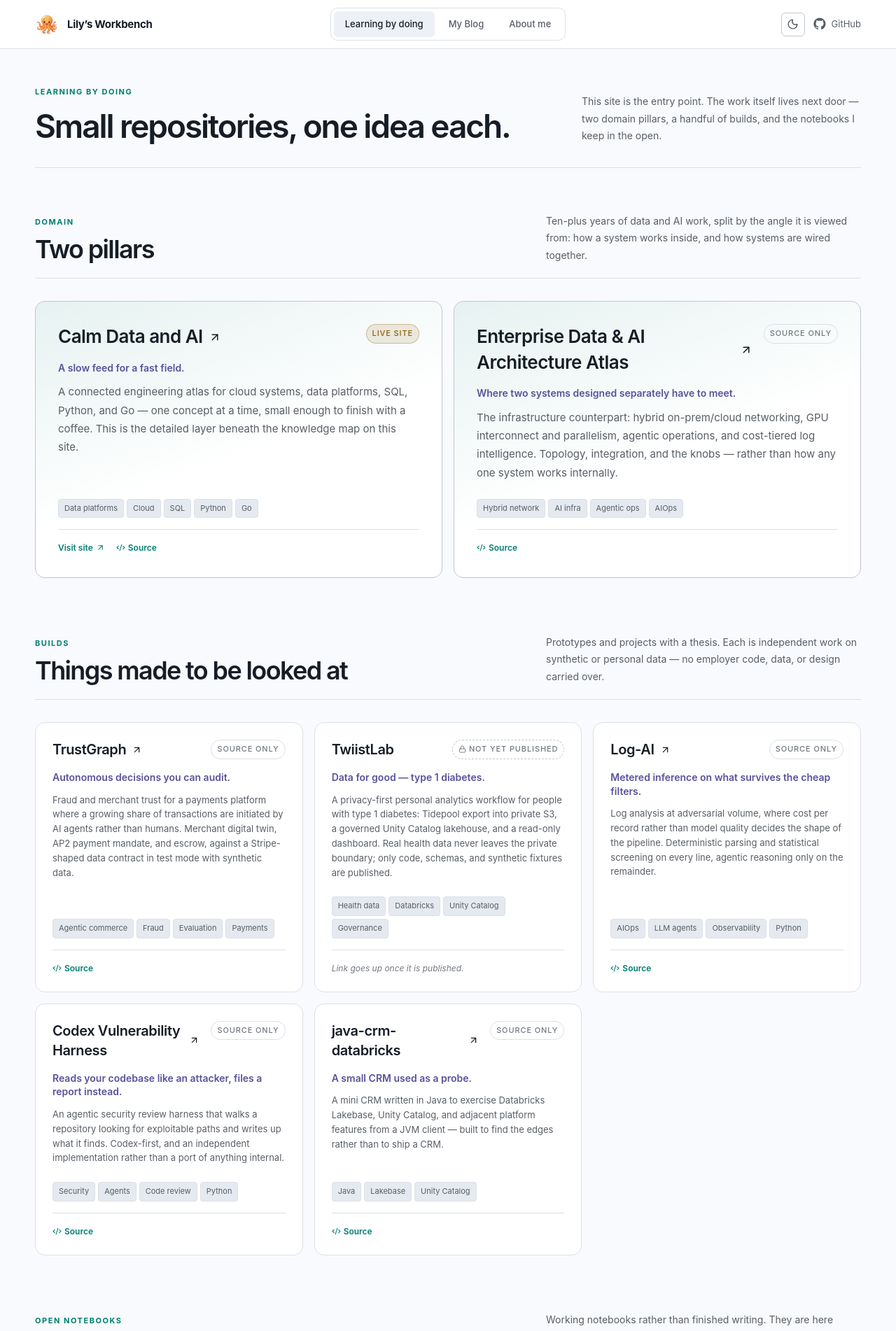
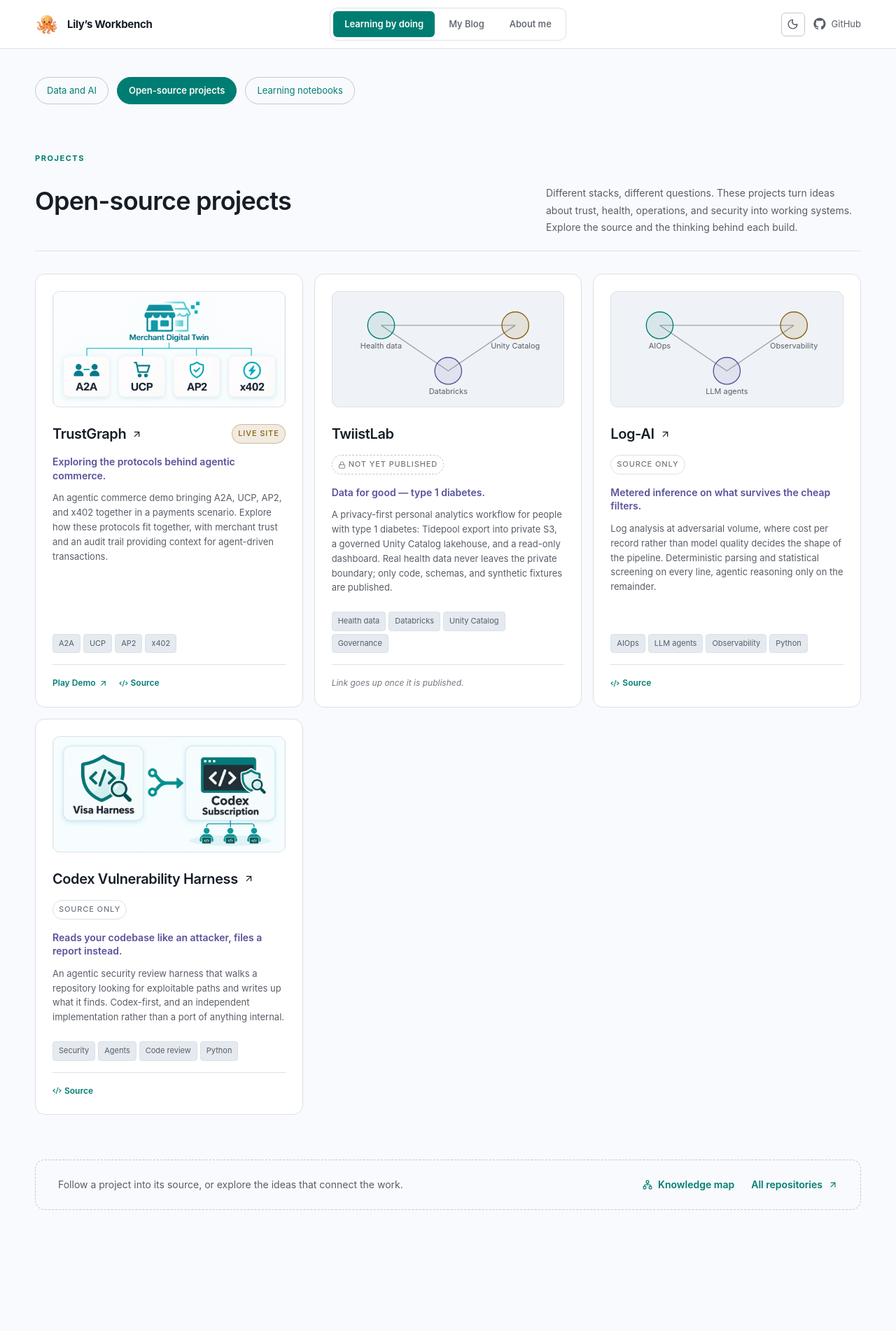
Before and after one commit to Lily-Feng/Lily-Feng.github.io, a React (Vite) app: page /work in a window 1280 px wide. Shown: the top 1902 px of the page at 70% size. After the commit the page ends 1833 px from the top, so only its background shows below. Built offline with nearby package versions, Linux system fonts and the light colour scheme.

Commit message:
Adding codex security harness and TrustGraph thumbnail in open source

```diff
--- a/src/components/RepoCard.tsx
+++ b/src/components/RepoCard.tsx
@@ -1,15 +1,30 @@
+import { Link } from "react-router-dom";
 import { ArrowUpRight, Code2, Lock } from "lucide-react";
 import { statusLabels, type WorkRepo } from "../data/work";
 
 /** One repository. `feature` is the heavier treatment used for a pillar. */
 export function RepoCard({ repo, feature }: { repo: WorkRepo; feature?: boolean }) {
-  const primary = repo.siteUrl ?? repo.repoUrl;
+  const primary = repo.articlePath ?? repo.siteUrl ?? repo.repoUrl;
 
   return (
     <article className={`repo-card${feature ? " repo-card--feature" : ""}`}>
+      <div className="repo-preview">
+        {repo.cover ? <img src={repo.cover} alt={repo.coverAlt} loading="lazy" /> : (
+          <svg viewBox="0 0 480 240" role="img" aria-label={`${repo.name}: ${repo.topics.slice(0, 3).join(", ")} connected in a concept diagram`}>
+            <path className="preview-connector" d="M100 70 L240 165 L380 70 M100 70 H380" />
+            {repo.topics.slice(0, 3).map((topic, index) => {
+              const x = [100, 240, 380][index];
+              const y = [70, 165, 70][index];
+              return <g key={topic}><circle className={`preview-node preview-node--${index}`} cx={x} cy={y} r="28" /><text x={x} y={y + 48} textAnchor="middle">{topic}</text></g>;
+            })}
+          </svg>
+        )}
+      </div>
       <div className="repo-card-top">
         <h3>
-          {primary ? (
+          {repo.articlePath ? (
+            <Link to={repo.articlePath}>{repo.name}<ArrowUpRight size={15} aria-hidden="true" /></Link>
+          ) : primary ? (
             <a href={primary} target="_blank" rel="noreferrer">
               {repo.name}
               <ArrowUpRight size={feature ? 18 : 15} aria-hidden="true" />
@@ -20,7 +35,7 @@
         </h3>
         <span className={`repo-status repo-status--${repo.status}`}>
           {repo.status === "unpublished" && <Lock size={11} aria-hidden="true" />}
-          {statusLabels[repo.status]}
+          {repo.articlePath ? "Notebook" : statusLabels[repo.status]}
         </span>
       </div>
 
@@ -34,9 +49,10 @@
           ))}
         </div>
         <div className="repo-links">
+          {repo.articlePath && <Link to={repo.articlePath}>Read the notebook <ArrowUpRight size={13} aria-hidden="true" /></Link>}
           {repo.siteUrl && (
             <a href={repo.siteUrl} target="_blank" rel="noreferrer">
-              Visit site <ArrowUpRight size={13} aria-hidden="true" />
+              Play Demo <ArrowUpRight size={13} aria-hidden="true" />
             </a>
           )}
           {repo.repoUrl && (
--- a/src/components/WorkPage.tsx
+++ b/src/components/WorkPage.tsx
@@ -1,26 +1,48 @@
+import { useState, type KeyboardEvent } from "react";
 import { Link } from "react-router-dom";
 import { ArrowUpRight, Network } from "lucide-react";
 import { profileUrl, workTiers } from "../data/work";
 import { RepoCard } from "./RepoCard";
 
 export function WorkPage() {
+  const [selectedTier, setSelectedTier] = useState("builds");
+
+  function handleTabKey(event: KeyboardEvent<HTMLButtonElement>, index: number) {
+    let next: number;
+    if (event.key === "ArrowRight") next = (index + 1) % workTiers.length;
+    else if (event.key === "ArrowLeft") next = (index + workTiers.length - 1) % workTiers.length;
+    else if (event.key === "Home") next = 0;
+    else if (event.key === "End") next = workTiers.length - 1;
+    else return;
+    event.preventDefault();
+    setSelectedTier(workTiers[next].id);
+    document.getElementById(`tab-${workTiers[next].id}`)?.focus();
+  }
+
   return (
     <>
-      <section className="page-intro">
-        <div>
-          <span className="eyebrow">Learning by doing</span>
-          <h1>Small repositories, one idea each.</h1>
-        </div>
-        <p>This site is the entry point. The work itself lives next door — two domain pillars, a handful of builds, and the notebooks I keep in the open.</p>
-      </section>
-
+      <div className="work-section-links" role="tablist" aria-label="Project gallery sections">
+        {workTiers.map((tier, index) => (
+          <button
+            key={tier.id}
+            id={`tab-${tier.id}`}
+            type="button"
+            role="tab"
+            aria-selected={selectedTier === tier.id}
+            aria-controls={`panel-${tier.id}`}
+            tabIndex={selectedTier === tier.id ? 0 : -1}
+            onClick={() => setSelectedTier(tier.id)}
+            onKeyDown={(event) => handleTabKey(event, index)}
+          >{tier.title}</button>
+        ))}
+      </div>
       <div className="work-page">
         {workTiers.map((tier) => (
-          <section className={`work-tier work-tier--${tier.id}`} key={tier.id} aria-labelledby={`tier-${tier.id}`}>
+          <section className={`work-tier work-tier--${tier.id}`} key={tier.id} id={`panel-${tier.id}`} role="tabpanel" aria-labelledby={`tab-${tier.id}`} hidden={selectedTier !== tier.id} tabIndex={0}>
             <div className="section-heading">
               <div>
                 <span className="eyebrow">{tier.eyebrow}</span>
-                <h2 id={`tier-${tier.id}`}>{tier.title}</h2>
+                <h1 id={`tier-${tier.id}`}>{tier.title}</h1>
               </div>
               <p>{tier.blurb}</p>
             </div>
@@ -33,7 +55,7 @@
         ))}
 
         <aside className="work-outro">
-          <p>Everything here is built in the open, in small repositories that each hold one idea.</p>
+          <p>Follow a project into its source, or explore the ideas that connect the work.</p>
           <div className="work-outro-links">
             <Link to="/knowledge">
               <Network size={14} aria-hidden="true" /> Knowledge map
--- a/src/data/work.ts
+++ b/src/data/work.ts
@@ -1,6 +1,6 @@
 /**
- * The repositories this site points at, in three tiers: domain pillars, builds,
- * and open notebooks.
+ * The repositories this site points at, in three tiers: knowledge refreshers, open-source projects,
+ * and learning notebooks.
  *
  * `status` says where the work can be read: `live` has a published site,
  * `repo` is source only, `unpublished` has no link yet.
@@ -17,6 +17,9 @@
   status: RepoStatus;
   repoUrl?: string;
   siteUrl?: string;
+  articlePath?: string;
+  cover?: string;
+  coverAlt?: string;
 };
 
 export type WorkTier = {
@@ -36,10 +39,10 @@
 export const workTiers: WorkTier[] = [
   {
     id: "pillars",
-    eyebrow: "Domain",
-    title: "Two pillars",
+    eyebrow: "Knowledge base",
+    title: "Data and AI",
     blurb:
-      "Ten-plus years of data and AI work, split by the angle it is viewed from: how a system works inside, and how systems are wired together.",
+      "Connected notes, architecture references, and a knowledge graph for refreshing useful ideas — and finding the connections between them.",
     repos: [
       {
         id: "calm-data-and-ai",
@@ -66,20 +69,23 @@
   },
   {
     id: "builds",
-    eyebrow: "Builds",
-    title: "Things made to be looked at",
+    eyebrow: "Projects",
+    title: "Open-source projects",
     blurb:
-      "Prototypes and projects with a thesis. Each is independent work on synthetic or personal data — no employer code, data, or design carried over.",
+      "Different stacks, different questions. These projects turn ideas about trust, health, operations, and security into working systems. Explore the source and the thinking behind each build.",
     repos: [
       {
         id: "trustgraph",
         name: "TrustGraph",
-        tagline: "Autonomous decisions you can audit.",
+        tagline: "Exploring the protocols behind agentic commerce.",
         description:
-          "Fraud and merchant trust for a payments platform where a growing share of transactions are initiated by AI agents rather than humans. Merchant digital twin, AP2 payment mandate, and escrow, against a Stripe-shaped data contract in test mode with synthetic data.",
-        topics: ["Agentic commerce", "Fraud", "Evaluation", "Payments"],
-        status: "repo",
+          "An agentic commerce demo bringing A2A, UCP, AP2, and x402 together in a payments scenario. Explore how these protocols fit together, with merchant trust and an audit trail providing context for agent-driven transactions.",
+        topics: ["A2A", "UCP", "AP2", "x402"],
+        status: "live",
         repoUrl: "https://github.com/Lily-Feng/TrustGraph",
+        siteUrl: "https://lily-feng.github.io/TrustGraph/",
+        cover: "/images/work/trustgraph-protocol-icons.jpg",
+        coverAlt: "Merchant Digital Twin storefront icon connected to A2A agent, UCP cart, AP2 shield, and x402 payment icons",
       },
       {
         id: "twiistlab",
@@ -109,25 +115,18 @@
         topics: ["Security", "Agents", "Code review", "Python"],
         status: "repo",
         repoUrl: "https://github.com/Lily-Feng/codex-vulnerability-agentic-harness",
+        cover: "/images/work/codex-vulnerability-harness.jpg",
+        coverAlt: "Visa security harness adapted for Codex subscription access, with a fork connector and developer community icons",
       },
-      {
-        id: "java-crm-databricks",
-        name: "java-crm-databricks",
-        tagline: "A small CRM used as a probe.",
-        description:
-          "A mini CRM written in Java to exercise Databricks Lakebase, Unity Catalog, and adjacent platform features from a JVM client — built to find the edges rather than to ship a CRM.",
-        topics: ["Java", "Lakebase", "Unity Catalog"],
-        status: "repo",
-        repoUrl: "https://github.com/Lily-Feng/java-crm-databricks",
-      },
+
     ],
   },
   {
     id: "notes",
-    eyebrow: "Open notebooks",
-    title: "Learning in public",
+    eyebrow: "Practice",
+    title: "Learning notebooks",
     blurb:
-      "Working notebooks rather than finished writing. They are here because the practice is the point, and because a half-built understanding is still worth showing.",
+      "Hands-on notes, simulations, and study tools. A place to work through unfamiliar ideas, test what I understand, and keep what helps.",
     repos: [
       {
         id: "reinforcement-learning",
@@ -141,14 +140,16 @@
         siteUrl: "https://lily-feng.github.io/Reinforcement-Learning/",
       },
       {
-        id: "programming",
-        name: "Programming practice",
-        tagline: "Five languages, recurring patterns.",
+        id: "claude-architect",
+        name: "Claude Certified Architect",
+        tagline: "Architecture judgment, put into practice.",
         description:
-          "Fundamentals, data structures, and problem-solving patterns across SQL, Python, Java, Go, and Rust — kept as a deliberate refresh rather than an interview grind.",
-        topics: ["SQL", "Python", "Java", "Go", "Rust"],
-        status: "repo",
-        repoUrl: "https://github.com/Lily-Feng/programming",
+          "My exam preparation notes and mock test for exploring AI architecture tradeoffs: latency, cost, accuracy, and evaluation. The blog collects the details and lessons from the work.",
+        topics: ["Claude", "AI architecture", "Evaluation"],
+        status: "live",
+        articlePath: "/blogs/claude-certified-architect-exam-preparation",
+        cover: "/images/claude/claude-mock-test.png",
+        coverAlt: "Claude Architect mock test with timed mock and study mode options",
       },
       {
         id: "skills",
--- a/src/styles/layout.css
+++ b/src/styles/layout.css
@@ -65,8 +65,10 @@
   background: var(--surface-raised);
 }
 .nav-direct.active {
-  color: var(--text-strong);
-  background: var(--surface-raised);
+  color: var(--text-on-accent);
+  background: var(--accent);
+  font-weight: var(--weight-semibold);
+  box-shadow: var(--shadow-sm);
 }
 
 /* ── Header actions ──────────────────────────────────────────────────────── */
--- a/src/styles/work.css
+++ b/src/styles/work.css
@@ -4,25 +4,20 @@
   padding: var(--space-10) 0 var(--space-12);
 }
 
-.work-tier + .work-tier {
-  margin-top: var(--space-11);
-}
+.work-tier[hidden] { display: none; }
 
 .work-tier .section-heading {
   padding-bottom: var(--space-5);
   border-bottom: 1px solid var(--border-subtle);
 }
-.work-tier .section-heading h2 {
+.work-tier .section-heading h1 {
   font-size: var(--text-3xl);
 }
 
 .repo-grid {
   display: grid;
-  grid-template-columns: repeat(3, 1fr);
+  grid-template-columns: repeat(3, minmax(0, 1fr));
   gap: var(--space-4);
-}
-.work-tier--pillars .repo-grid {
-  grid-template-columns: repeat(2, 1fr);
 }
 
 /* ── Card ────────────────────────────────────────────────────────────────── */
@@ -49,18 +44,19 @@
 .repo-card--feature {
   padding: var(--space-7);
   border-color: var(--border-default);
-  background:
-    linear-gradient(160deg, var(--accent-soft), transparent 55%),
-    var(--surface-card);
+  background: var(--surface-card);
 }
 
 .repo-card-top {
   display: flex;
   align-items: start;
+  flex-wrap: wrap;
   justify-content: space-between;
   gap: var(--space-4);
 }
 .repo-card h3 {
+  flex-grow: 1;
+  min-width: min(100%, 240px);
   margin: 0;
   font-size: var(--text-xl);
   line-height: var(--leading-snug);
@@ -197,3 +193,50 @@
 .work-outro a:hover {
   color: var(--accent-hover);
 }
+
+/* Visual summaries keep the gallery local and lightweight. */
+.work-section-links {
+  padding-top: var(--space-8);
+  display: flex;
+  flex-wrap: wrap;
+  gap: var(--space-3);
+}
+.work-section-links button {
+  padding: var(--space-2) var(--space-4);
+  border: 1px solid var(--border-default);
+  border-radius: var(--radius-pill);
+  color: var(--accent);
+  font-size: var(--text-sm);
+  text-decoration: none;
+}
+.work-section-links button:hover { background: var(--accent-soft); }
+.work-section-links button[aria-selected="true"] {
+  color: var(--text-on-accent);
+  background: var(--accent);
+  border-color: var(--accent);
+  font-weight: var(--weight-semibold);
+}
+.work-tier, .work-tier h2 { scroll-margin-top: var(--space-12); }
+.repo-card { min-width: 0; }
+.repo-preview {
+  overflow: hidden;
+  margin-bottom: var(--space-6);
+  border: 1px solid var(--border-subtle);
+  border-radius: var(--radius-md);
+  background: var(--surface-sunken);
+  aspect-ratio: 2 / 1;
+}
+.repo-preview svg, .repo-preview img {
+  display: block;
+  width: 100%;
+  height: 100%;
+  object-fit: contain;
+}
+.preview-connector { fill: none; stroke: var(--border-strong); stroke-width: 2; }
+.preview-node { fill: var(--accent-soft); stroke: var(--accent); stroke-width: 2; }
+.preview-node--1 { fill: var(--secondary-soft); stroke: var(--secondary); }
+.preview-node--2 { fill: var(--highlight-soft); stroke: var(--highlight); }
+.repo-preview text { fill: var(--text-muted); font-size: 16px; font-family: inherit; }
+@media (prefers-reduced-motion: reduce) {
+  .repo-card:hover { transform: none; }
+}
```
Also changed, not shown: public/images/work/codex-vulnerability-harness.jpg (added), public/images/work/trustgraph-protocol-icons.jpg (added).
